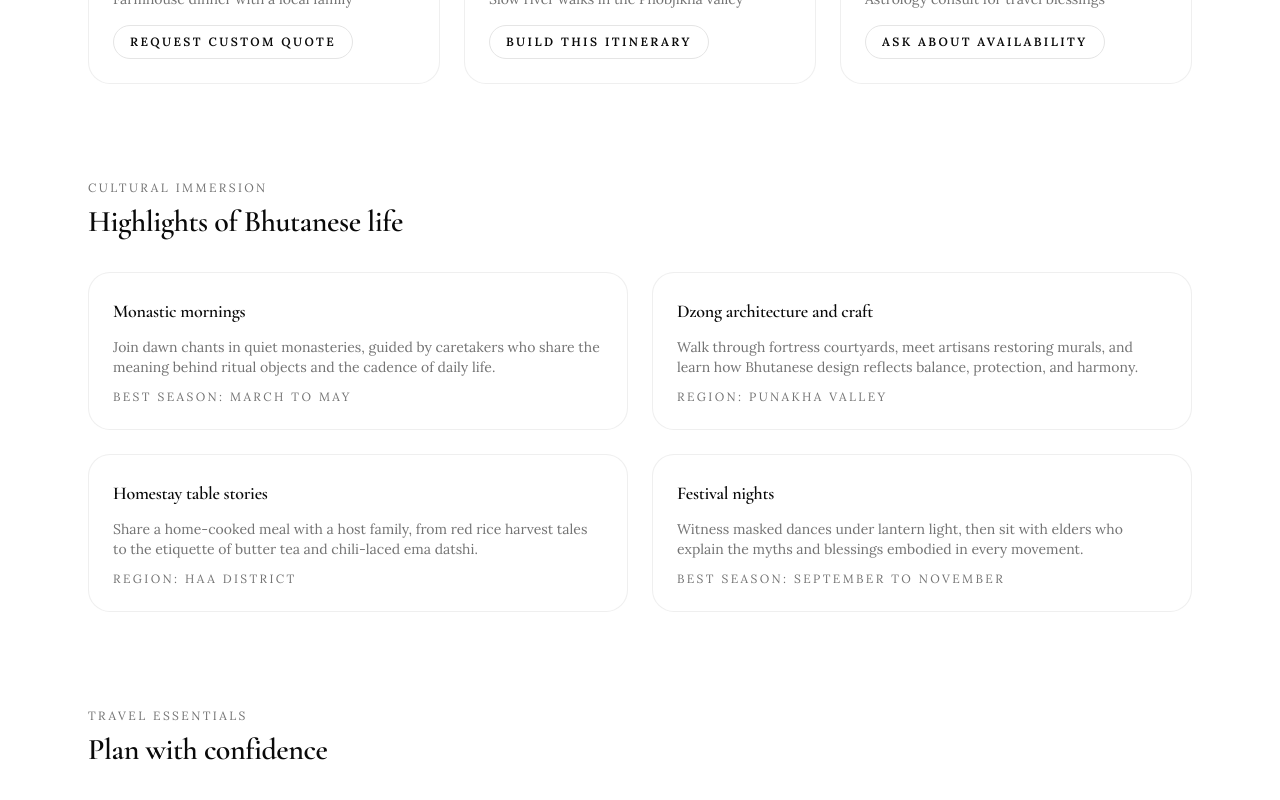
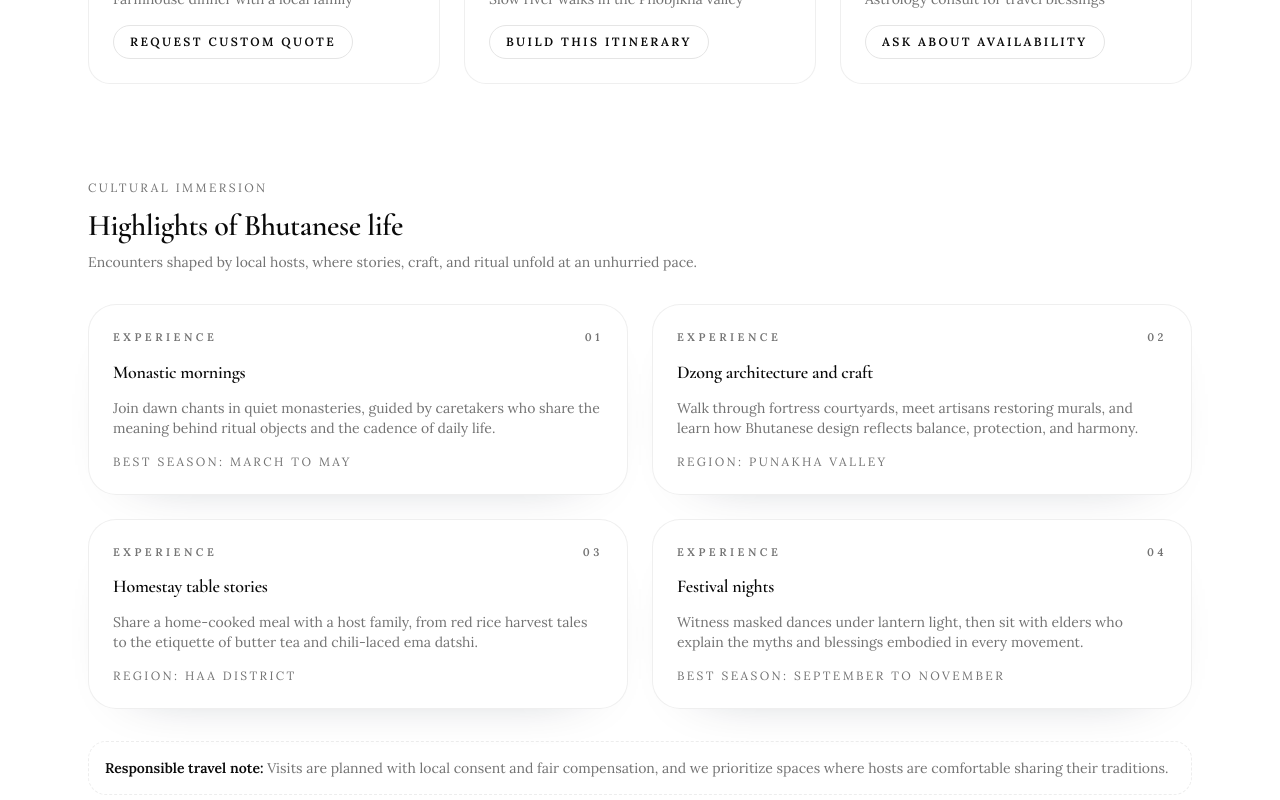
Before and after one commit to Kzoeps/bhutan-stainless-travels, a Next.js app: page / in a window 1280 px wide. Shown: the part 840-1640 px from the top of the page. Built offline with nearby package versions, Linux system fonts and the light colour scheme.

Commit message:
Add cultural highlights section (stanlee-91z.4)

```diff
--- a/app/page.tsx
+++ b/app/page.tsx
@@ -1,10 +1,10 @@
 import {
-  culturalHighlights,
   heroContent,
   itineraries,
   practicalFacts,
   testimonials,
 } from "@/lib/bhutan-travel-content"
+import CulturalHighlights from "@/components/travel/cultural-highlights"
 
 export default function Page() {
   return (
@@ -96,32 +96,7 @@ export default function Page() {
         </div>
       </section>
 
-      <section className="mx-auto flex max-w-6xl flex-col gap-8 px-6 py-12">
-        <div className="flex flex-col gap-2">
-          <p className="text-xs tracking-[0.2em] text-muted-foreground uppercase">
-            Cultural immersion
-          </p>
-          <h2 className="text-3xl font-semibold">
-            Highlights of Bhutanese life
-          </h2>
-        </div>
-        <div className="grid gap-6 md:grid-cols-2">
-          {culturalHighlights.map((highlight) => (
-            <article
-              key={highlight.id}
-              className="flex h-full flex-col gap-3 rounded-3xl border border-border/60 bg-card p-6"
-            >
-              <h3 className="text-lg font-semibold">{highlight.title}</h3>
-              <p className="text-sm text-muted-foreground">
-                {highlight.description}
-              </p>
-              <p className="text-xs tracking-[0.2em] text-muted-foreground uppercase">
-                {highlight.meta}
-              </p>
-            </article>
-          ))}
-        </div>
-      </section>
+      <CulturalHighlights />
 
       <section className="mx-auto flex max-w-6xl flex-col gap-8 px-6 py-12">
         <div className="flex flex-col gap-2">
--- /dev/null
+++ b/components/travel/cultural-highlights.tsx
@@ -0,0 +1,59 @@
+import { culturalHighlights } from "@/lib/bhutan-travel-content"
+
+export default function CulturalHighlights() {
+  return (
+    <section
+      id="cultural-highlights"
+      className="mx-auto flex max-w-6xl flex-col gap-8 px-6 py-12"
+    >
+      <div className="flex flex-col gap-3">
+        <p className="text-xs tracking-[0.2em] text-muted-foreground uppercase">
+          Cultural immersion
+        </p>
+        <div className="flex flex-col gap-2">
+          <h2 className="text-3xl font-semibold">
+            Highlights of Bhutanese life
+          </h2>
+          <p className="max-w-2xl text-sm text-muted-foreground">
+            Encounters shaped by local hosts, where stories, craft, and ritual
+            unfold at an unhurried pace.
+          </p>
+        </div>
+      </div>
+
+      <div className="grid gap-6 md:grid-cols-2">
+        {culturalHighlights.map((highlight, index) => (
+          <article
+            key={highlight.id}
+            className="group relative flex h-full flex-col gap-4 overflow-hidden rounded-[28px] border border-border/60 bg-card/80 p-6 shadow-[0_20px_60px_-50px_rgba(15,23,42,0.45)]"
+          >
+            <div className="absolute inset-0 bg-[radial-gradient(circle_at_top,_rgba(148,163,184,0.16),_transparent_55%)] opacity-0 transition duration-300 group-hover:opacity-100" />
+            <div className="relative flex flex-col gap-3">
+              <div className="flex items-center justify-between text-[11px] font-semibold tracking-[0.32em] text-muted-foreground uppercase">
+                <span>Experience</span>
+                <span>{String(index + 1).padStart(2, "0")}</span>
+              </div>
+              <h3 className="text-lg font-semibold text-foreground">
+                {highlight.title}
+              </h3>
+              <p className="text-sm text-muted-foreground">
+                {highlight.description}
+              </p>
+            </div>
+            <p className="mt-auto text-xs tracking-[0.2em] text-muted-foreground uppercase">
+              {highlight.meta}
+            </p>
+          </article>
+        ))}
+      </div>
+
+      <div className="rounded-2xl border border-dashed border-border/70 bg-card/60 p-4 text-sm text-muted-foreground">
+        <span className="font-semibold text-foreground">
+          Responsible travel note:
+        </span>{" "}
+        Visits are planned with local consent and fair compensation, and we
+        prioritize spaces where hosts are comfortable sharing their traditions.
+      </div>
+    </section>
+  )
+}
```
